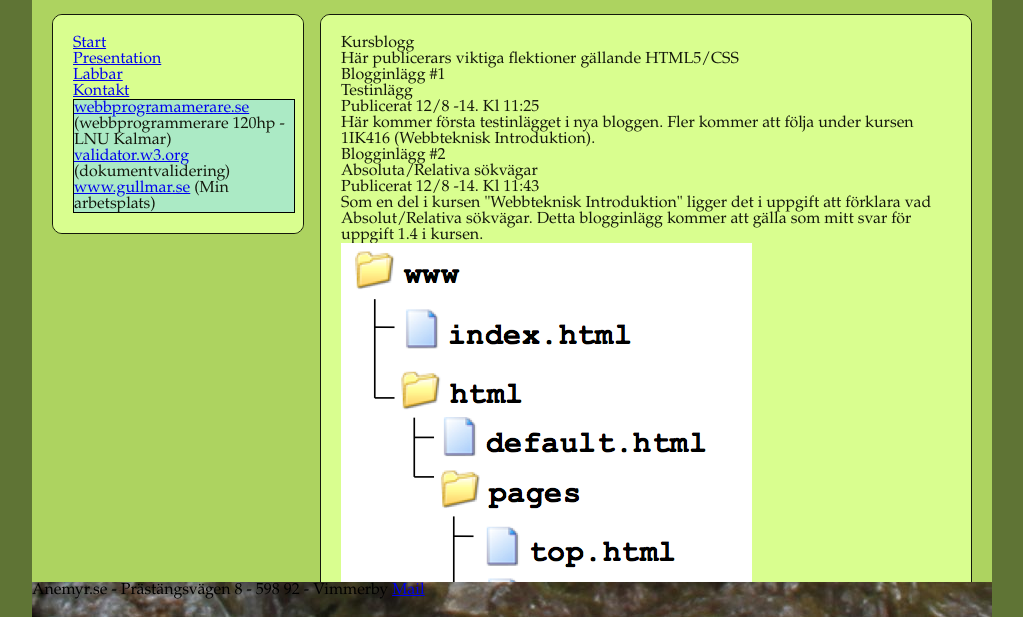
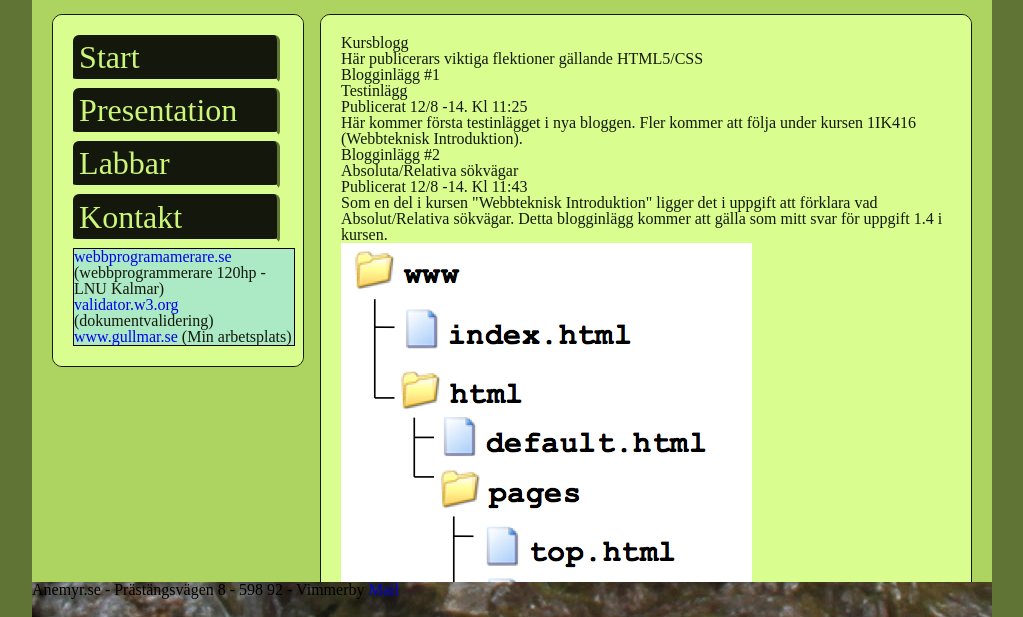
Before and after one commit to AndreasAnemyrLNU/1IK415-aa223ig-laborationer-NY, a plain HTML site: page index.html in a window 1280 px wide. Shown: the part 183-800 px from the top of the page, without its empty margins (128-1151 px from the left). Drawn offline with Linux system fonts and the light colour scheme.

Commit message:
2.4 Finished

```diff
--- a/css/style.css
+++ b/css/style.css
@@ -60,18 +60,18 @@ table {
 	border-spacing: 0;
 }
 /*End of Meyer's margin resetter*/
-aside{
-	background-color:#ABEAC5;
-	width:220px;
-	border:1px solid black;
+a:link{
+	text-decoration: none;
 }
-body{
-	background-color:#5F7435;
-	font-family: garamond;
+a:visited{
+	border-right:0.1875em solid #ADD360;
 }
-header{
-	position: fixed;
-	width: 960px;
+a:hover{
+	border-right:0.1875em solid #5F7435;
+	border-left:0.1875em solid #5F7435;
+}
+a:active{
+	background-color:white;
 }
 address{
 	background-image: url('pics/footer_960_180.jpg');
@@ -81,8 +81,35 @@ address{
 	bottom:0px;
 	width:960px;
 }
+aside{
+	background-color:#ABEAC5;
+	width:220px;
+	border:1px solid black;
+}
+body{
+	background-color:#5F7435;
+	font-family: arial helvetica sans-serif;
+}
+header{
+	position: fixed;
+	width: 960px;
+}
 nav{
-	width:220px;
+	width:210px;
+}
+nav li a{
+	background-color:#14180C;
+	border-bottom: 5px solid #D9FE8F;
+	border-right:3px solid #5F7435;
+	border-bottom-right-radius:3px;
+	border-radius:0.1875em;
+	color:#CCF678;
+	display:block;
+	font-size: 2em;
+	height:1em;
+	margin-bottom:4px;
+	padding: 0.19em 0.19em 0.19em 0.19em;
+	width:6em;
 }
 #leftcolumn{
 	background-color:#D9FE8F;
@@ -104,7 +131,7 @@ nav{
 	float:right;
 	margin:197px 20px 45px 288px;
 	padding:20px;
-	width:610px;
+	width:38.125em;
 	overflow:scroll;
 }
 #wrapper{
@@ -113,6 +140,6 @@ nav{
 }
 #wrappercenter{
 	margin:auto;
-	width:960px;
+	width:60em;
 
 }
```
